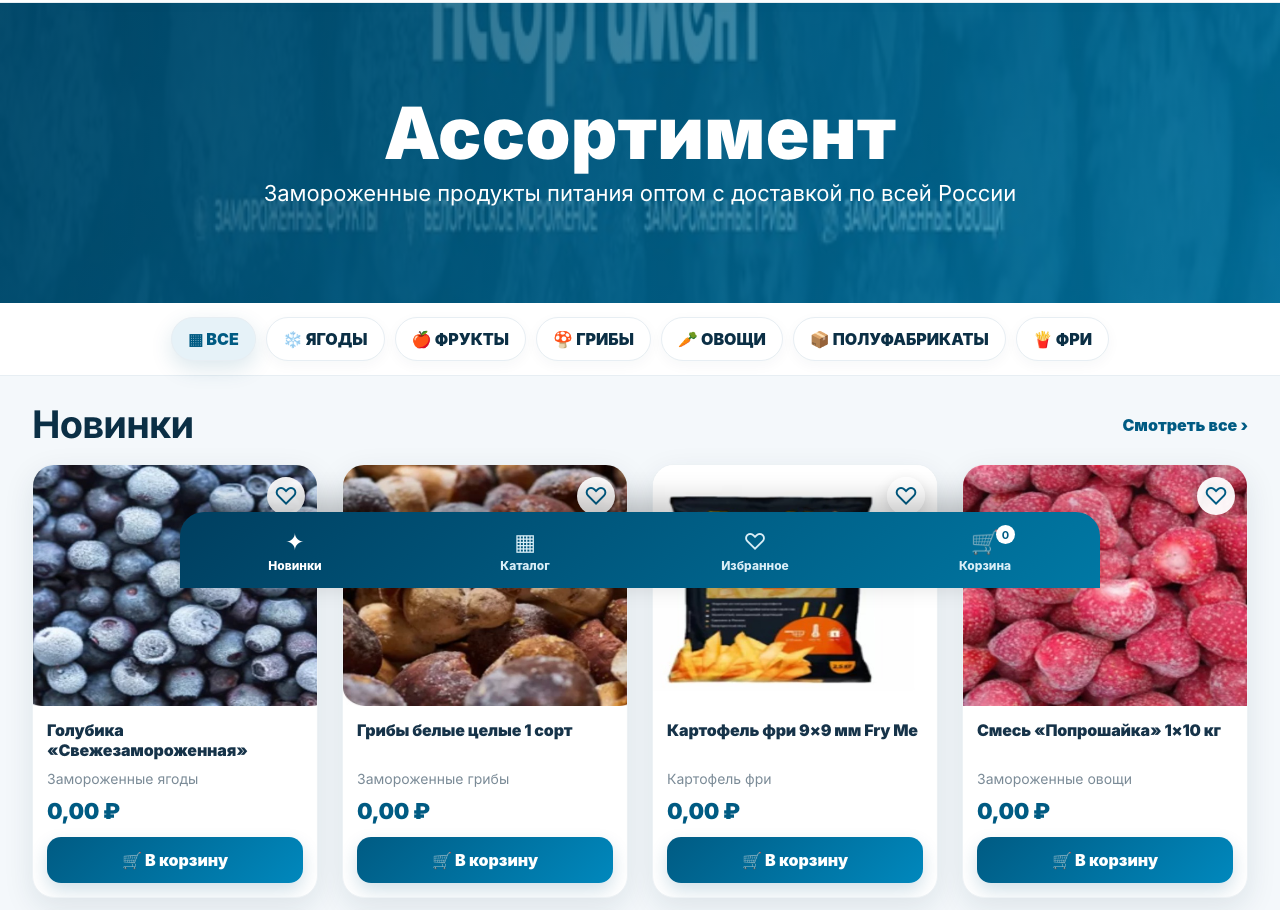
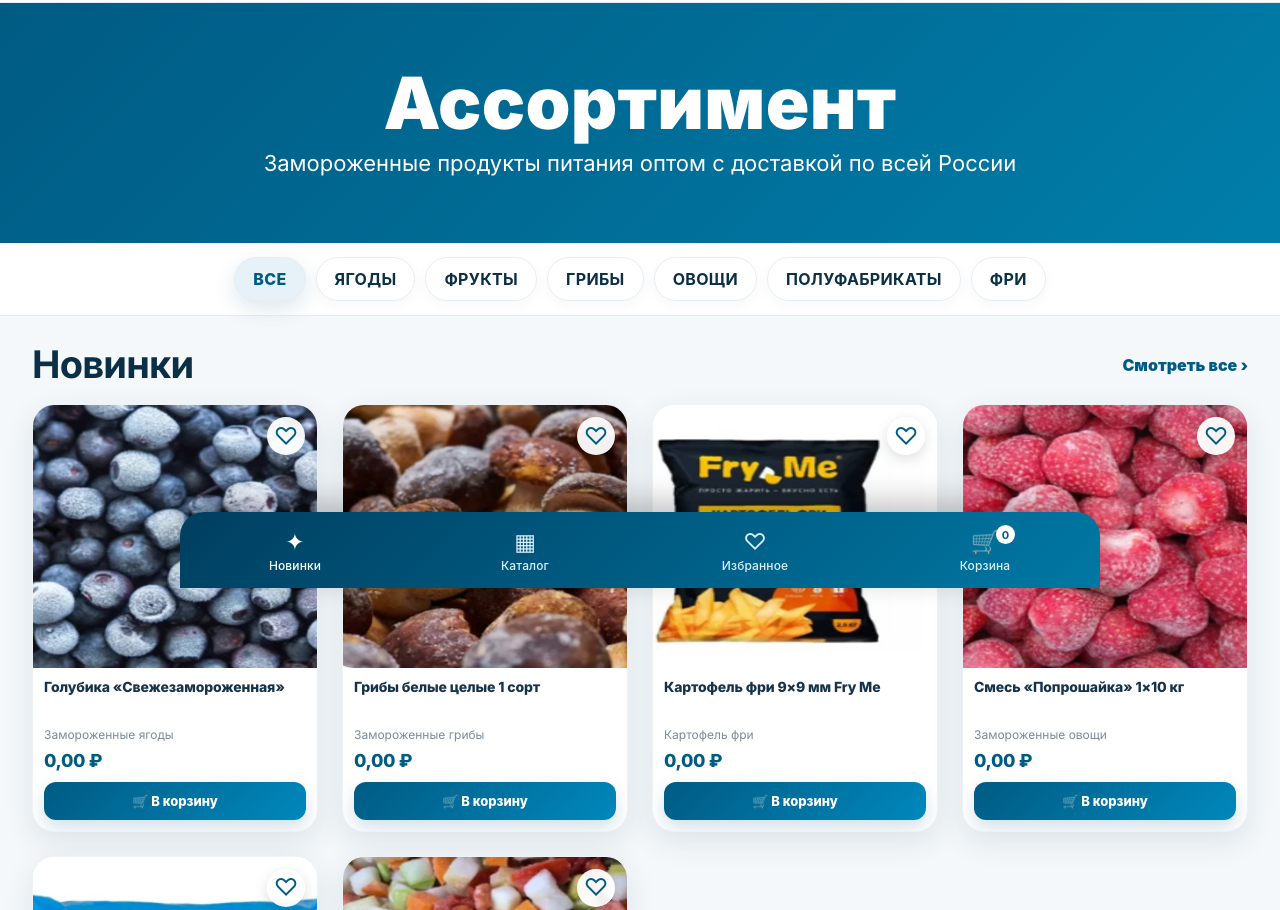
Before and after one commit to fre3zy11/optkholod-miniapp, a plain HTML site: page web/index.html in a window 1280 px wide. Shown: the part 212-1122 px from the top of the page. Drawn offline with Linux system fonts and the light colour scheme.

Commit message:
new layout

```diff
--- a/web/app.js
+++ b/web/app.js
@@ -35,7 +35,7 @@ let cart = JSON.parse(localStorage.getItem('cart') || '{}');
 const $ = (s) => document.querySelector(s);
 const text = (key) => translations[currentLang][key];
 const money = (n) => Number(n).toLocaleString(currentLang === 'ru' ? 'ru-RU' : 'en-US', { minimumFractionDigits: 2 }) + ' ₽';
-const icon = (c) => ({все:'▦', ягоды:'❄️', фрукты:'🍎', грибы:'🍄', овощи:'🥕', полуфабрикаты:'📦', фри:'🍟'}[c] || '');
+const icon = (c) => '';  // official category style: no emoji/icons
 
 function save() {
   localStorage.setItem('fav', JSON.stringify(fav));
@@ -48,7 +48,7 @@ function updateCount() {
 
 function renderCats() {
   $('#categories').innerHTML = cats.map(c => `
-    <button class="chip ${c === activeCat ? 'active' : ''}" data-cat="${c}">${icon(c)} ${translations[currentLang].cats[c]}</button>
+    <button class="chip ${c === activeCat ? 'active' : ''}" data-cat="${c}">${translations[currentLang].cats[c]}</button>
   `).join('');
 }
 
--- a/web/style.css
+++ b/web/style.css
@@ -87,14 +87,14 @@ input::placeholder{color:#7e8c97}
 }
 
 .hero{
-  min-height:clamp(160px,28vw,300px);
-  background:linear-gradient(120deg,rgba(0,72,105,.86),rgba(0,127,174,.68)),url('assets/hero.jpg') center/cover;
+  min-height:clamp(130px,22vw,240px);
+  background:linear-gradient(135deg,#005b83,#007eaa);
   display:flex;
   align-items:center;
   justify-content:center;
   text-align:center;
   color:white;
-  padding:clamp(30px,6vw,72px) clamp(16px,4vw,32px);
+  padding:clamp(24px,5vw,56px) clamp(16px,4vw,32px);
 }
 .hero>div{max-width:900px}
 .hero h1{font-size:clamp(34px,6vw,72px);margin:0 0 10px;font-weight:950;letter-spacing:.3px;line-height:1.02}
@@ -117,13 +117,14 @@ input::placeholder{color:#7e8c97}
   border:1px solid var(--line);
   background:#fff;
   border-radius:999px;
-  padding:11px 16px;
-  font-weight:900;
+  padding:11px 18px;
+  font-weight:700;
+  letter-spacing:.02em;
   color:var(--dark);
   box-shadow:0 4px 14px rgba(18,50,70,.04);
   white-space:nowrap;
 }
-.chip.active{background:#e6f2f8;color:var(--blue);box-shadow:0 8px 22px rgba(0,91,131,.14)}
+.chip.active{background:#e6f2f8;color:var(--blue);box-shadow:0 8px 22px rgba(0,91,131,.14);font-weight:800}
 
 .content{
   width:100%;
@@ -134,7 +135,7 @@ input::placeholder{color:#7e8c97}
 .section-title{display:flex;align-items:center;justify-content:space-between;gap:16px;margin-bottom:16px}
 .section-title h2{margin:0;font-size:clamp(25px,3vw,38px);color:var(--dark);letter-spacing:-.02em}
 .section-title button{border:0;background:transparent;color:var(--blue);font-weight:900;white-space:nowrap;padding:8px 0}
-.grid{display:grid;grid-template-columns:repeat(auto-fill,minmax(220px,1fr));gap:clamp(14px,2vw,24px)}
+.grid{display:grid;grid-template-columns:repeat(2,minmax(0,1fr));gap:12px}
 .card{
   background:var(--card);
   border-radius:22px;
@@ -145,7 +146,7 @@ input::placeholder{color:#7e8c97}
   transition:transform .18s ease, box-shadow .18s ease;
 }
 @media (hover:hover){.card:hover{transform:translateY(-3px);box-shadow:0 16px 38px rgba(18,50,70,.14)}}
-.pic{aspect-ratio:1.18/1;background:#fff;display:flex;align-items:center;justify-content:center;overflow:hidden}
+.pic{aspect-ratio:1.08/1;background:#fff;display:flex;align-items:center;justify-content:center;overflow:hidden}
 .pic img{width:100%;height:100%;object-fit:cover;transition:transform .25s ease}
 @media (hover:hover){.card:hover .pic img{transform:scale(1.035)}}
 .fav{
@@ -159,11 +160,11 @@ input::placeholder{color:#7e8c97}
   display:grid;place-items:center;
 }
 .fav.on{background:var(--blue);color:#fff}
-.body{padding:14px}
-.name{min-height:44px;font-size:16px;font-weight:950;line-height:1.25;color:#163349;margin:0 0 7px;letter-spacing:-.01em}
-.cat{font-size:14px;color:var(--muted);margin-bottom:10px;line-height:1.3}
-.price{font-size:22px;font-weight:950;color:var(--blue);margin-bottom:12px;letter-spacing:-.02em}
-.add{width:100%;border:0;border-radius:14px;background:linear-gradient(135deg,var(--blue),var(--blue2));color:#fff;font-weight:950;padding:13px 12px;box-shadow:0 8px 18px rgba(0,91,131,.18)}
+.body{padding:11px}
+.name{min-height:42px;font-size:14px;font-weight:800;line-height:1.23;color:#163349;margin:0 0 6px;letter-spacing:-.01em}
+.cat{font-size:12px;color:var(--muted);margin-bottom:8px;line-height:1.3}
+.price{font-size:18px;font-weight:850;color:var(--blue);margin-bottom:10px;letter-spacing:-.02em}
+.add{width:100%;border:0;border-radius:12px;background:linear-gradient(135deg,var(--blue),var(--blue2));color:#fff;font-weight:800;font-size:13px;padding:11px 8px;box-shadow:0 8px 18px rgba(0,91,131,.18)}
 .add:active,.chip:active,.nav:active,.pill:active{transform:scale(.98)}
 
 .bottom-nav{
@@ -193,7 +194,7 @@ input::placeholder{color:#7e8c97}
   gap:4px;
   min-width:0;
 }
-.nav span{font-size:12px;font-weight:850;line-height:1;max-width:100%;overflow:hidden;text-overflow:ellipsis;white-space:nowrap;padding:0 3px}
+.nav span{font-size:12px;font-weight:500;line-height:1;max-width:100%;overflow:hidden;text-overflow:ellipsis;white-space:nowrap;padding:0 3px;letter-spacing:.01em}
 .nav.active{color:#fff}
 .nav b{position:absolute;top:13px;right:calc(50% - 30px);background:#fff;color:var(--blue);border-radius:999px;min-width:19px;height:19px;font-size:11px;display:flex;align-items:center;justify-content:center;padding:0 5px}
 
@@ -223,20 +224,20 @@ input::placeholder{color:#7e8c97}
 
 @media (min-width:760px){
   .chips{justify-content:center;flex-wrap:wrap;overflow:visible}
-  .grid{grid-template-columns:repeat(auto-fill,minmax(250px,1fr))}
+  .grid{grid-template-columns:repeat(auto-fill,minmax(230px,1fr));gap:clamp(14px,2vw,24px)}
   .bottom-nav{left:50%;right:auto;transform:translateX(-50%);max-width:min(100%,920px);border-radius:24px 24px 0 0;overflow:hidden}
 }
 
 @media (min-width:1100px){
   .top{padding-top:20px;padding-bottom:18px}
   .content{padding-top:26px}
-  .grid{grid-template-columns:repeat(auto-fill,minmax(270px,1fr))}
+  .grid{grid-template-columns:repeat(auto-fill,minmax(260px,1fr))}
 }
 
 @media (max-width:380px){
-  .grid{grid-template-columns:1fr 1fr;gap:10px}
-  .body{padding:10px}
-  .name{font-size:14px;min-height:38px}
-  .cat{font-size:12px}.price{font-size:18px}.add{font-size:13px;padding:11px 8px}
+  .grid{grid-template-columns:repeat(2,minmax(0,1fr));gap:10px}
+  .body{padding:9px}
+  .name{font-size:13px;min-height:36px}
+  .cat{font-size:11px}.price{font-size:17px}.add{font-size:12px;padding:10px 6px}
   .pill{padding:9px 12px;min-width:54px}
 }
```
